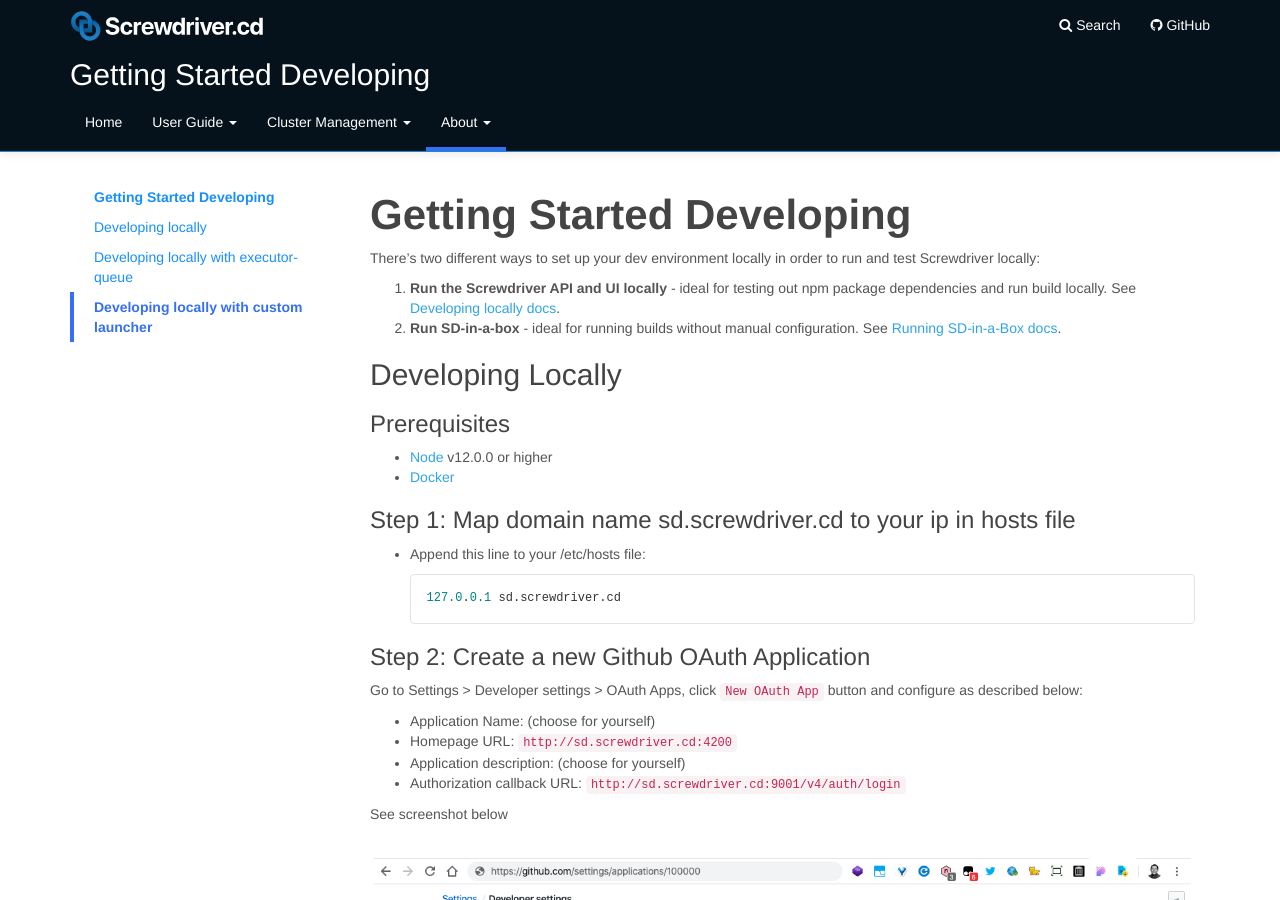
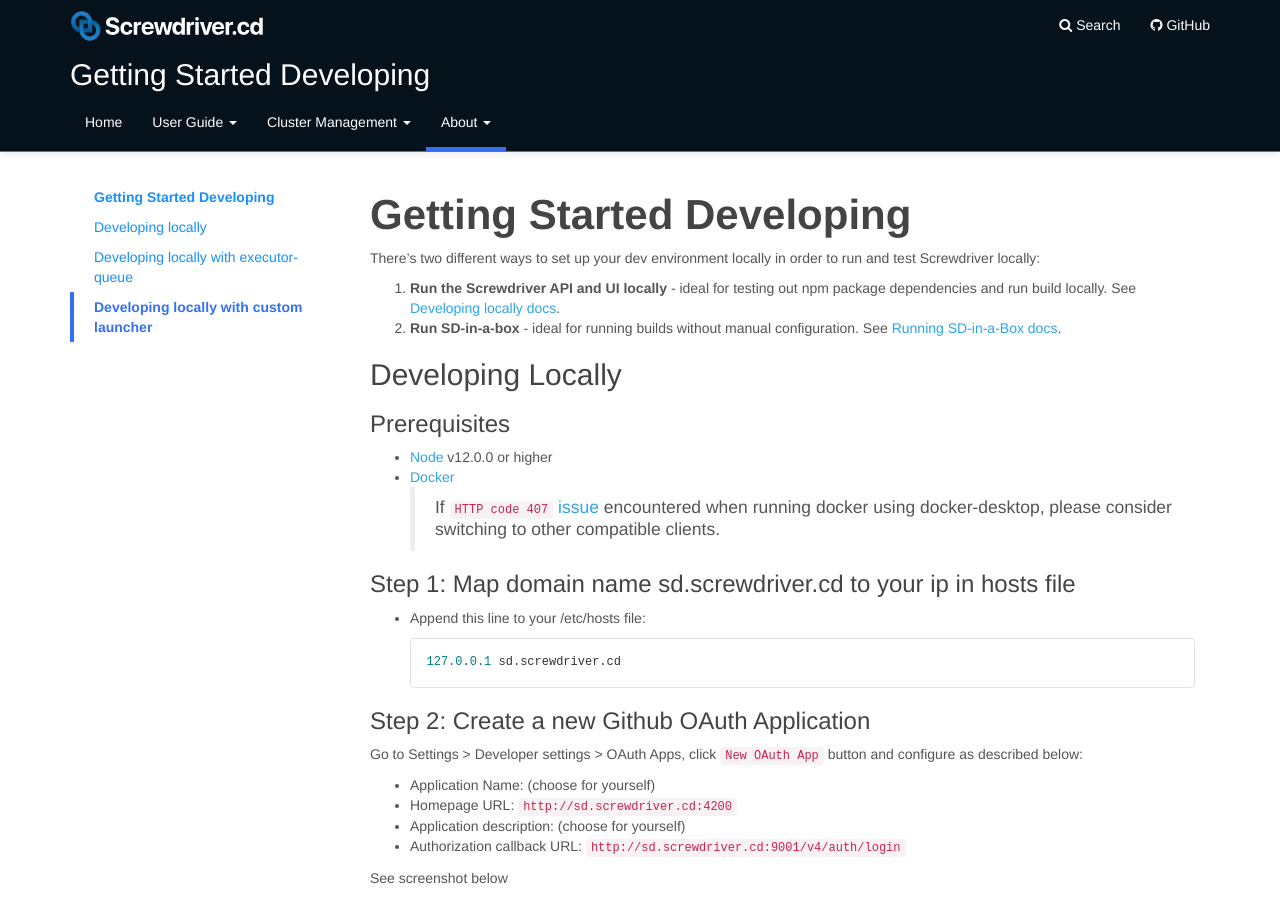
Before and after one commit to screwdriver-cd/guide, a Jekyll site: the page built from docs/about/contributing/getting-started-developing.md, in a window 1280 px wide and 900 px high. Built offline with Jekyll 4.4.1, drawn with Linux system fonts in a browser that asks for light colours.

```diff
--- a/docs/about/contributing/getting-started-developing.md
+++ b/docs/about/contributing/getting-started-developing.md
@@ -28,6 +28,7 @@ See [Developing locally docs](#developing-locally).
 
 - [Node](https://nodejs.org/) v12.0.0 or higher
 - [Docker](https://www.docker.com/products/docker-desktop)
+  > If [`HTTP code 407` issue](https://github.com/screwdriver-cd/screwdriver/issues/2985) encountered when running docker using docker-desktop, please consider switching to other compatible clients.
 
 ### Step 1: Map domain name sd.screwdriver.cd to your ip in hosts file
 * Append this line to your /etc/hosts file:
```
Also changed, not shown: docs/assets/pipeline_code.png, 1 other file.
